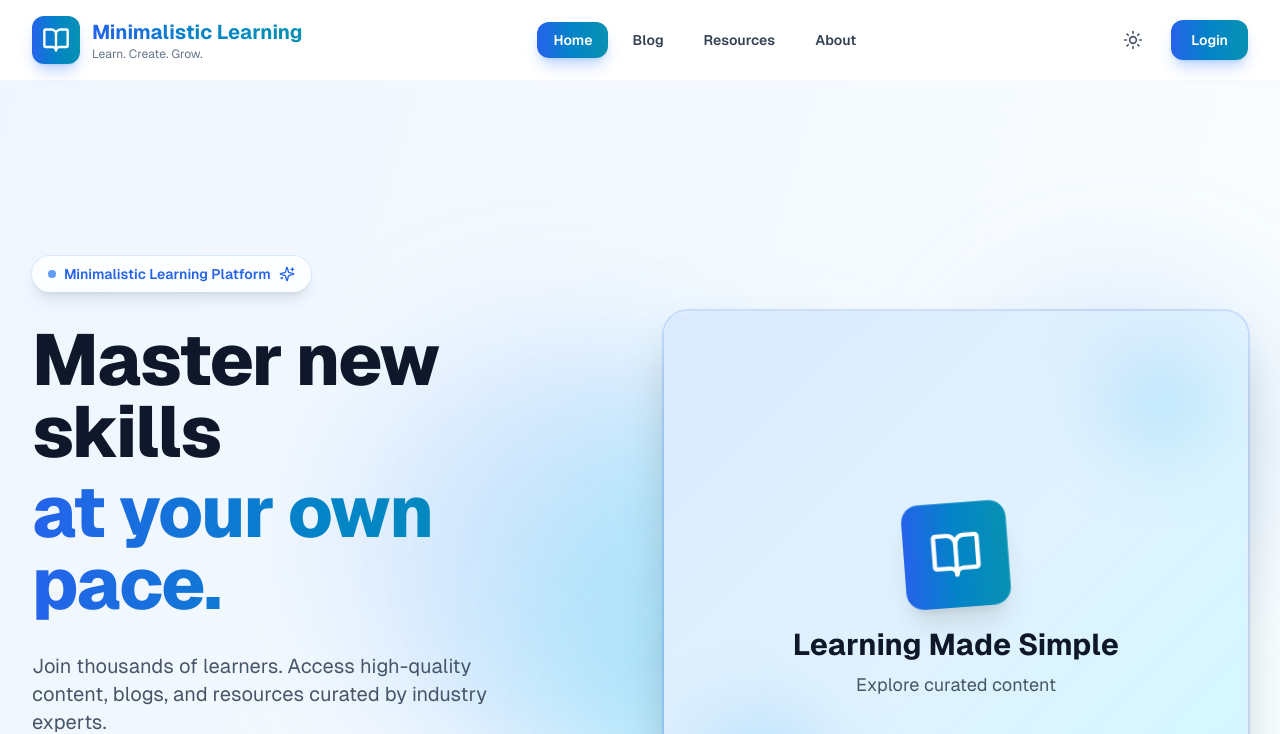
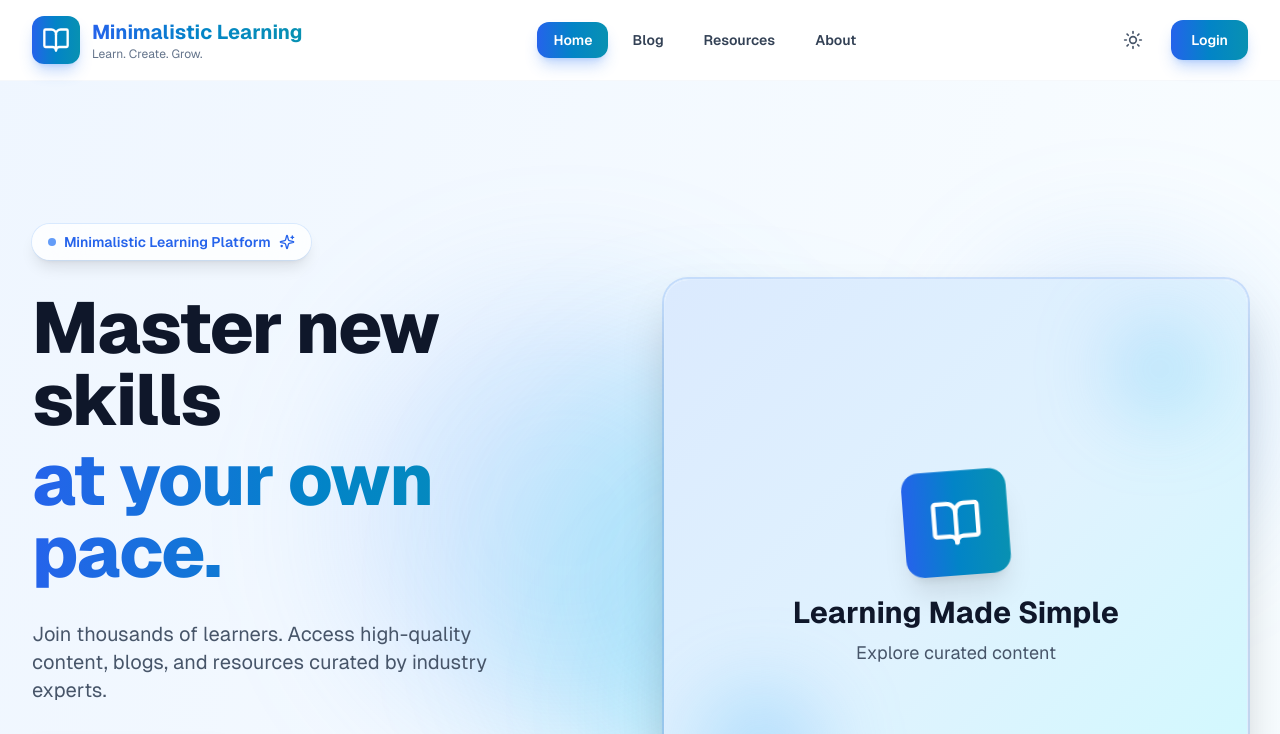
Before and after one commit to Minimalistic-Technology/Minimalistic-Learning, a Next.js app: page / in a window 1280 px wide. Shown: the top 734 px of the page. Built offline with nearby package versions, Linux system fonts and the light colour scheme.

Commit message:
adjust top padding on landing page hero section

```diff
--- a/app/page.tsx
+++ b/app/page.tsx
@@ -73,8 +73,8 @@ export default function LandingPage() {
     <div className="min-h-screen bg-gradient-to-br from-blue-50 via-sky-50/50 to-cyan-50/50 dark:from-slate-950 dark:via-blue-950/20 dark:to-cyan-950/20 text-slate-800 dark:text-slate-100">
       {/* <ScrollProgressBar /> */}
 
-      <div className="pt-16 sm:pt-20">
-        <HeroSection blogCount={normalizedBlogs.length} />
+      <div className="pt-8 sm:pt-12">
+      <HeroSection blogCount={normalizedBlogs.length} />
 
         <StatsSection
           blogCount={normalizedBlogs.length}
```
